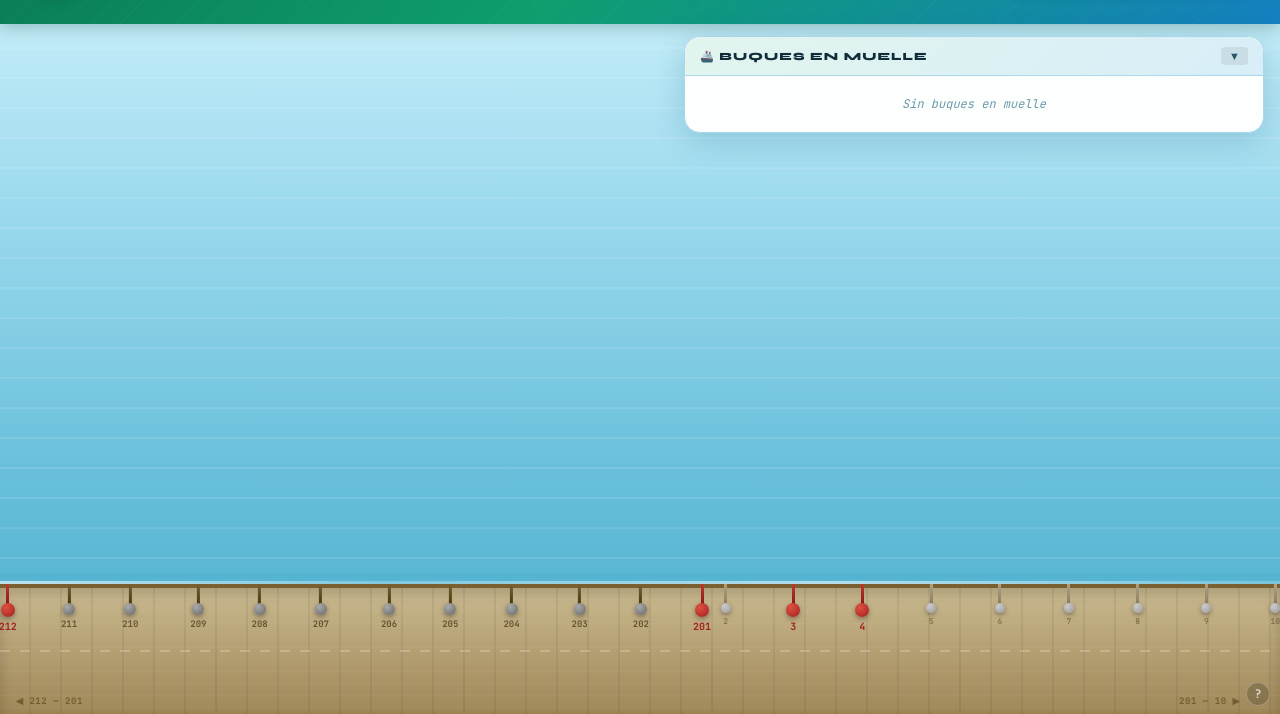
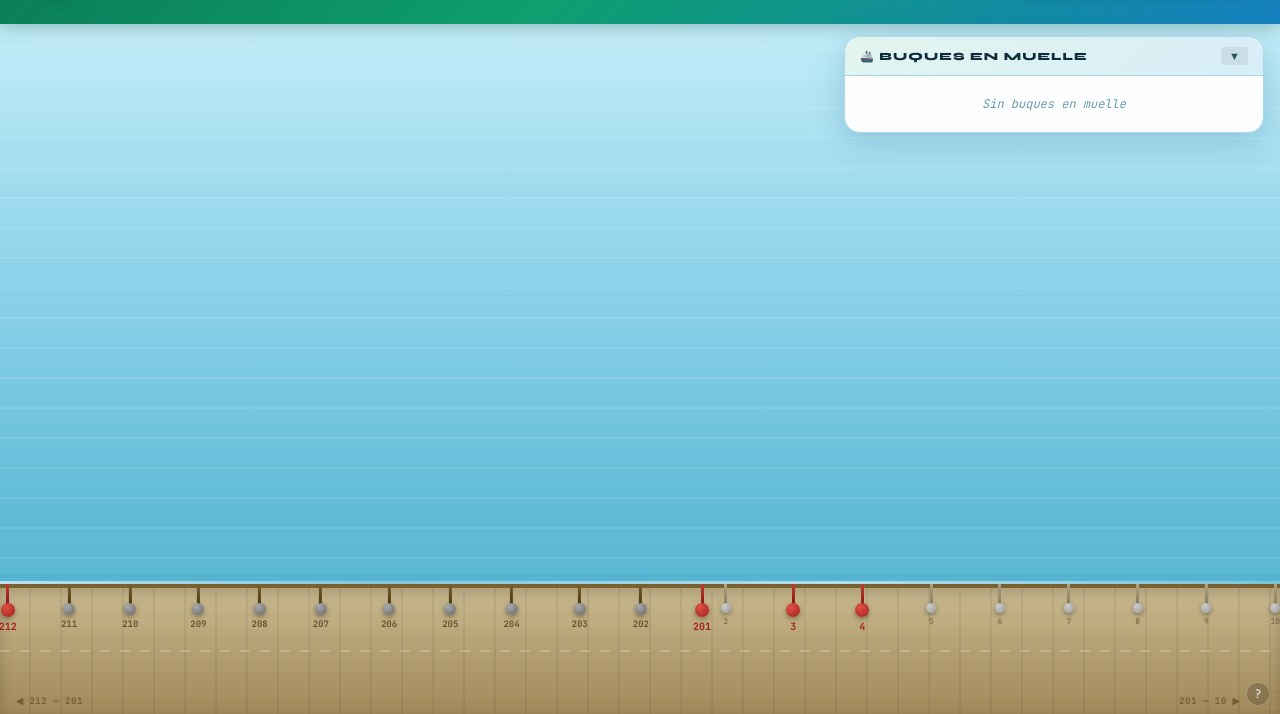
Before and after one commit to javieruru/atraque, a plain HTML site: page index.html in a window 1280 px wide. Shown: the part 86-800 px from the top of the page. Drawn offline with Linux system fonts and the light colour scheme.

Commit message:
Update style.css

```diff
--- a/style.css
+++ b/style.css
@@ -149,12 +149,26 @@ body.ctrl-mode .buque:hover .buque-casco { outline:2px dashed rgba(255,255,255,.
 .pif-hint { font-family:var(--font-mono); font-size:9px; color:var(--text3); font-style:italic; margin-top:2px; }
 
 /* ============ PANEL FLOTANTE BUQUES ============ */
-.panel-flotante { position:fixed; top:calc(var(--header-h) + 12px); right:16px; width:580px; background:rgba(255,255,255,.97); border:1px solid var(--border); border-radius:var(--radius-lg); box-shadow:var(--shadow-lg); z-index:200; overflow:hidden; backdrop-filter:blur(10px); }
+.panel-flotante {
+   position:fixed;
+   top:calc(var(--header-h) + 12px);
+   right:16px;
+   width: auto;
+min-width: 420px;
+max-width: calc(100vw - 32px);
+   background:rgba(255,255,255,.97);
+   border:1px solid var(--border);
+   border-radius:var(--radius-lg);
+   box-shadow:var(--shadow-lg);
+   z-index:200;
+   overflow:hidden;
+   backdrop-filter:blur(10px);
+}
 .panel-header { display:flex; align-items:center; justify-content:space-between; padding:10px 15px; background:linear-gradient(135deg,#e2f5ee 0%,#d8eef8 100%); border-bottom:1px solid var(--border); border-radius:var(--radius-lg) var(--radius-lg) 0 0; }
 .panel-title { font-size:11px; font-weight:800; letter-spacing:.1em; color:var(--text); text-transform:uppercase; }
 .panel-toggle { background:rgba(0,0,0,.07); border:none; color:var(--text2); cursor:pointer; font-size:11px; padding:3px 8px; border-radius:4px; transition:background .14s; }
 .panel-toggle:hover { background:rgba(0,0,0,.13); }
-.panel-body { overflow-y:auto; overflow-x:hidden; max-height:calc(100vh - var(--header-h) - 80px); scrollbar-width:thin; scrollbar-color:var(--border2) transparent; }
+.panel-body { overflow-y:auto; overflow-x:auto; max-height:calc(100vh - var(--header-h) - 80px); scrollbar-width:thin; scrollbar-color:var(--border2) transparent; }
 .panel-body.collapsed { display:none; }
 .panel-empty { text-align:center; color:var(--text3); font-size:12px; font-family:var(--font-mono); padding:20px; font-style:italic; }
 
```
